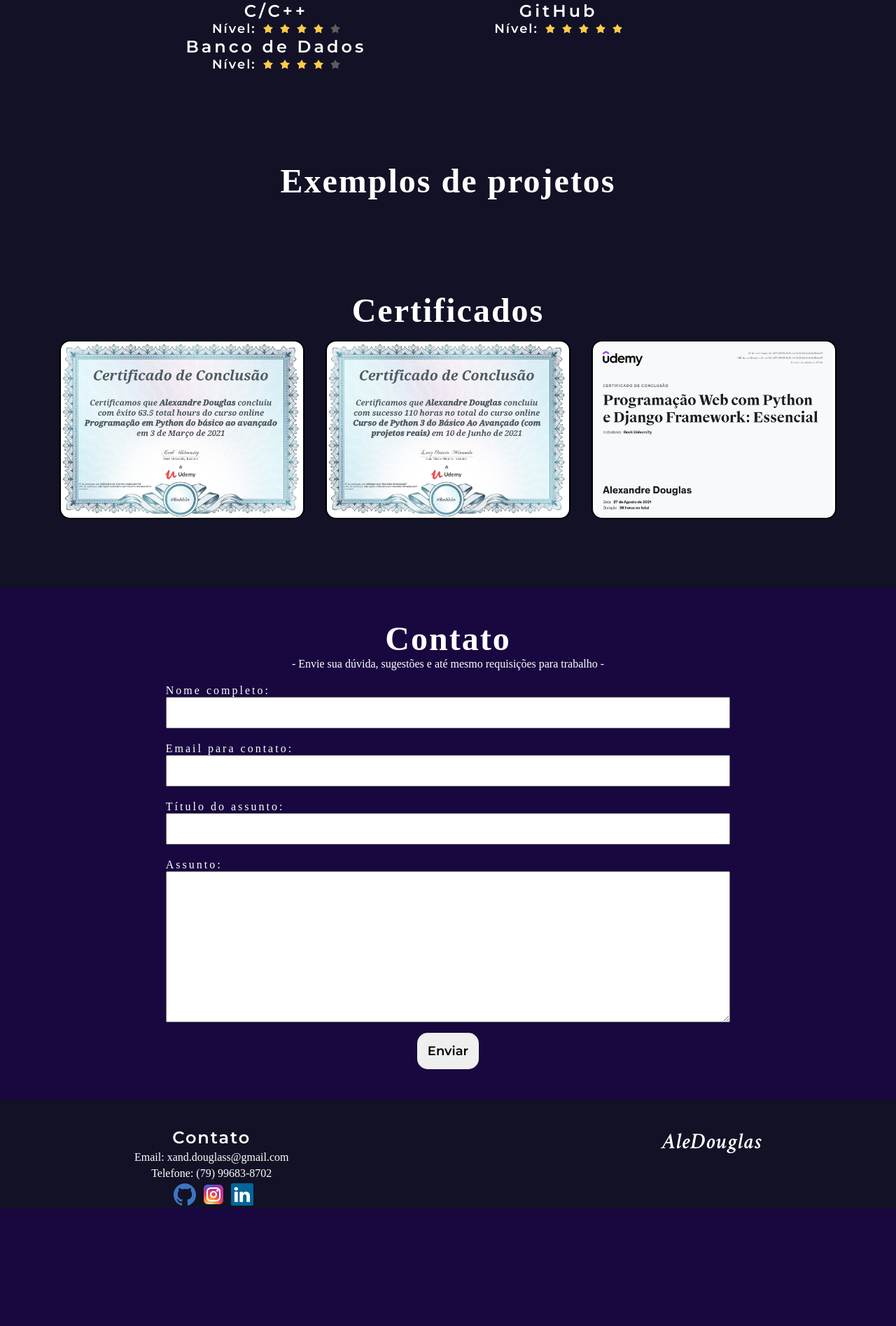
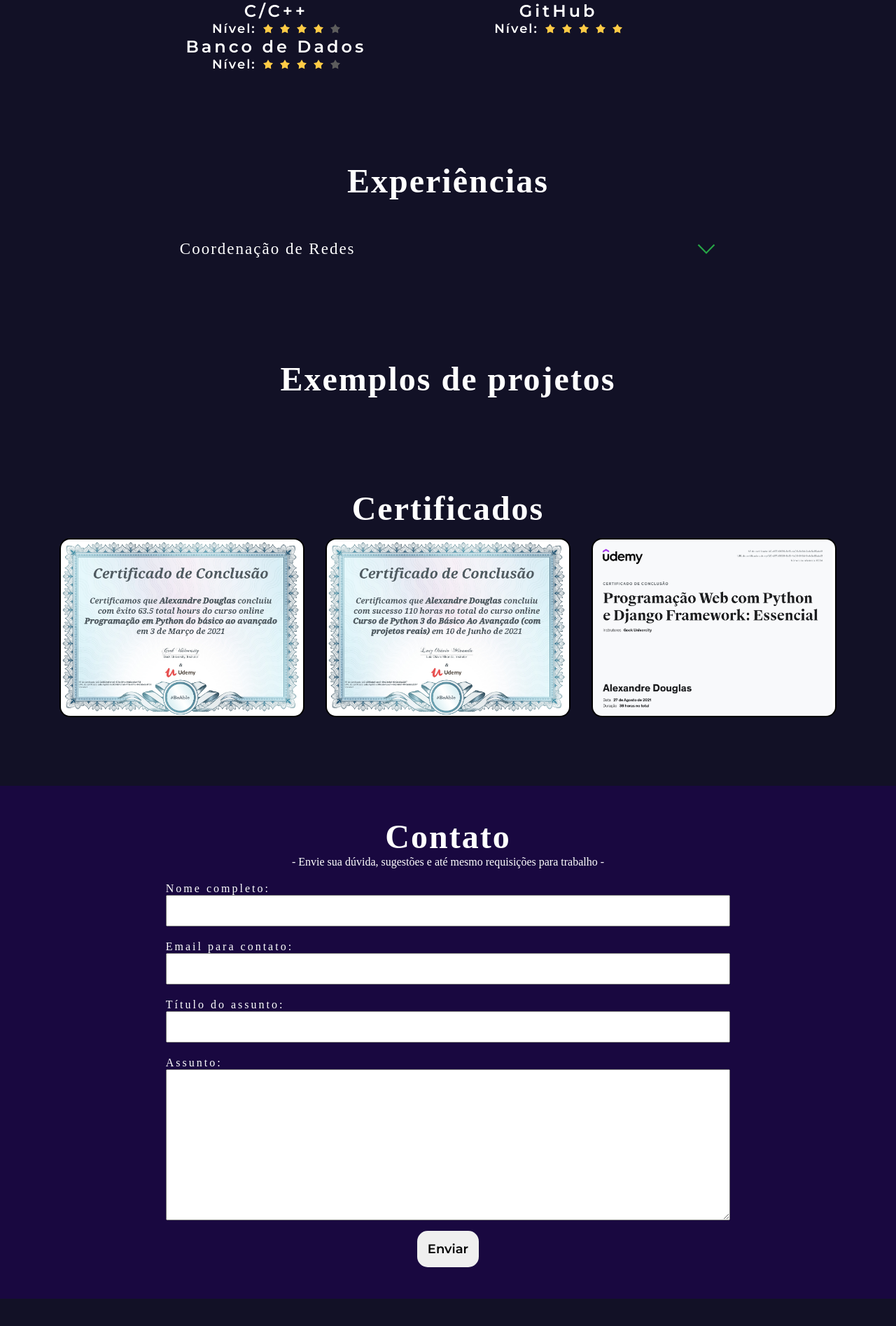
Before and after one commit to AleDouglas/aleportfolio, a Django app: page / in a window 1280 px wide. Shown: the part 1730-3625 px from the top of the page at 70% size. Before the commit the page ends 3457 px from the top, so only its background shows below. Run offline with Django 4.2, Linux system fonts and the light colour scheme; data that the repository does not hold is empty; some web fonts are replaced.

Commit message:
Adicionado espaço para experiências

```diff
--- /dev/null
+++ b/templates/paginas/experiencia.html
@@ -0,0 +1,37 @@
+{% load static %}
+{% load blog_extras %}
+{% block content %}
+<div class="container" style="margin-top: 3%">
+    <div class="categoria" id="projetos">
+        <div class="titulo">
+            <h1>Experiências</h1>
+        </div>
+
+        <div class="projetosLinks">
+            <div class="card">
+                <details>
+                    <summary class="cardTitulo">
+                        <p>Coordenação de Redes</p>
+                        <img src="{% static 'images/arrow.svg' %}" alt="">
+                    </summary>
+                    <div class="cardConteudo">
+                        <p style="margin-top: 20px;font-size: 19px;letter-spacing: 1.2px;">Durante o mês de maio de 2023, tive a incrível oportunidade de realizar meu primeiro estágio na renomada Instituição Federal, a Universidade Federal de Sergipe, na área de redes. Durante esse período, tive a responsabilidade de trabalhar diretamente com os servidores da instituição, desfrutando de uma experiência enriquecedora e desafiadora.</p>
+
+                        <p style="margin-top: 20px;font-size: 19px;letter-spacing: 1.2px;">Uma das minhas principais atribuições foi monitorar a rede de todos os prédios da universidade. Essa tarefa exigiu uma compreensão profunda dos componentes de rede, bem como a capacidade de identificar e solucionar problemas de conectividade e desempenho. Ao realizar essas atividades, adquiri conhecimentos valiosos sobre protocolos de rede, roteadores, switches e firewalls, além de aprimorar minhas habilidades de resolução de problemas em um ambiente de rede complexo e em constante evolução.</p>
+
+                        <p style="margin-top: 20px;font-size: 19px;letter-spacing: 1.2px;">Além disso, tive a oportunidade de desenvolver habilidades em programação e automação. Utilizando a tecnologia Docker, elaborei códigos automatizados que otimizaram os processos envolvidos na administração dos servidores da universidade. Essa experiência me permitiu aprofundar meus conhecimentos em linguagens de programação e ampliar minha compreensão sobre a aplicação prática da automação em um ambiente de rede.</p>
+
+                        <p style="margin-top: 20px;font-size: 19px;letter-spacing: 1.2px;">Durante o estágio, também tive a chance de trabalhar em equipe, colaborando com profissionais experientes e aprendendo com suas experiências. Essa interação proporcionou um ambiente de aprendizado estimulante e enriquecedor, onde pude compartilhar conhecimentos e adquirir uma visão mais abrangente sobre as melhores práticas e tendências na área de redes.</p>
+
+                        <p style="margin-top: 20px;font-size: 19px;letter-spacing: 1.2px;">Em suma, meu estágio na Universidade Federal de Sergipe foi uma experiência inestimável. Ao lidar diretamente com os servidores da instituição, monitorar a rede e desenvolver códigos automatizados via Docker, adquiri conhecimentos técnicos avançados, além de habilidades essenciais para minha carreira profissional.</p>
+
+                        <p style="margin-top: 20px;font-size: 19px;letter-spacing: 1.2px;">Estou extremamente grato por ter tido a oportunidade de fazer parte de uma instituição tão prestigiada, onde pude aplicar meus conhecimentos teóricos na prática, desafiando-me diariamente e contribuindo para o bom funcionamento da rede da universidade.</p>
+
+                        <p style="margin-top: 20px;font-size: 19px;letter-spacing: 1.2px;font-weight: 900;">Este estágio fortaleceu minha paixão pela área de redes e me motivou a continuar buscando o aprimoramento constante. Estou ansioso para utilizar os conhecimentos adquiridos durante essa experiência em futuros desafios profissionais, contribuindo para o desenvolvimento e a inovação na área de redes.</p>
+                    </div>
+                </details>
+            </div>
+        </div>
+    </div>
+</div>
+{% endblock content %}
--- a/templates/paginas/home.html
+++ b/templates/paginas/home.html
@@ -15,6 +15,7 @@
 </div>
 {% include 'paginas/sobremim.html' %}
 {% include 'paginas/habilidades.html' %}
+{% include 'paginas/experiencia.html' %}
 {% include 'paginas/projetos.html' %}
 {% include 'paginas/certificados.html' %}
 {% include 'paginas/contato.html' %}
```
